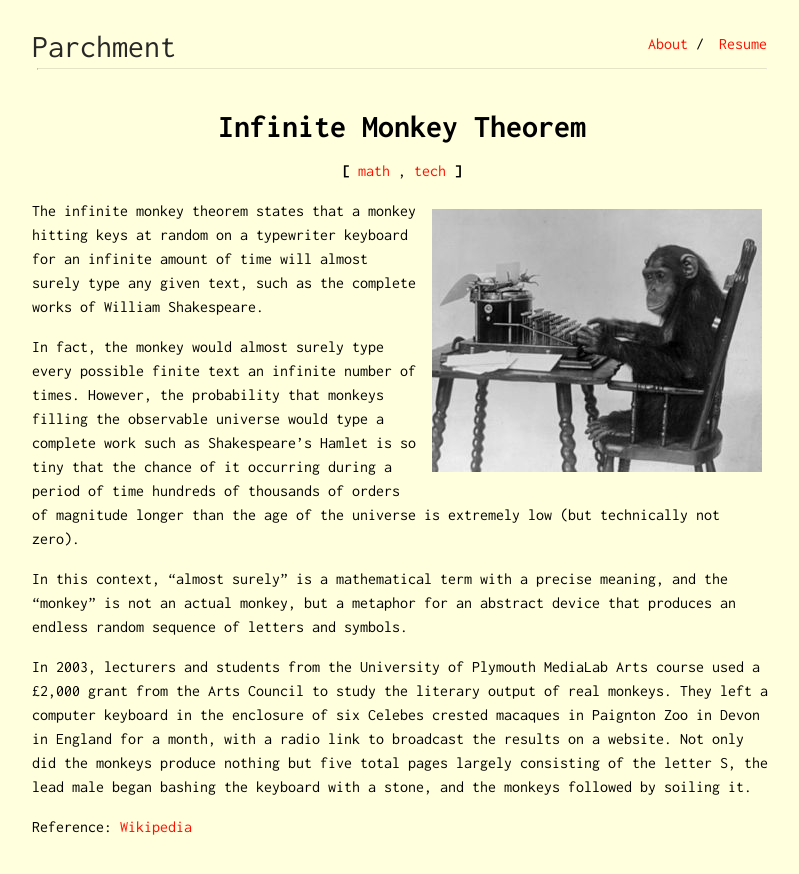
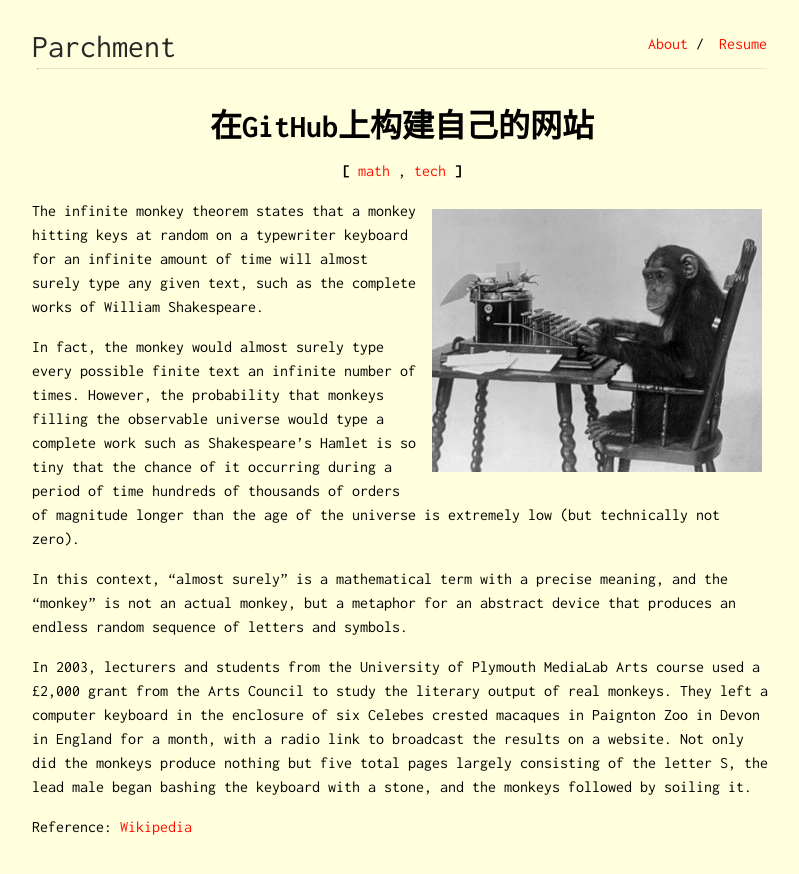
Before and after one commit to Dangiaon/blog, a Jekyll site: the page built from _posts/2020-02-27-在GitHub上构建自己的网站.md, in a window 1280 px wide. Shown: the top 874 px of the page, without its empty margins (238-1037 px from the left). Built offline with Jekyll 4.4.1, drawn with Linux system fonts in a browser that asks for light colours.

Commit message:
Update 2020-02-27-在GitHub上构建自己的网站.md

```diff
--- a/_posts/2020-02-27-在GitHub上构建自己的网站.md
+++ b/_posts/2020-02-27-在GitHub上构建自己的网站.md
@@ -1,6 +1,6 @@
 ---
 layout: post
-title: Infinite Monkey Theorem
+title: 在GitHub上构建自己的网站
 subtitle: as crazy as it sounds...
 tags: [math, tech]
 ---
```
